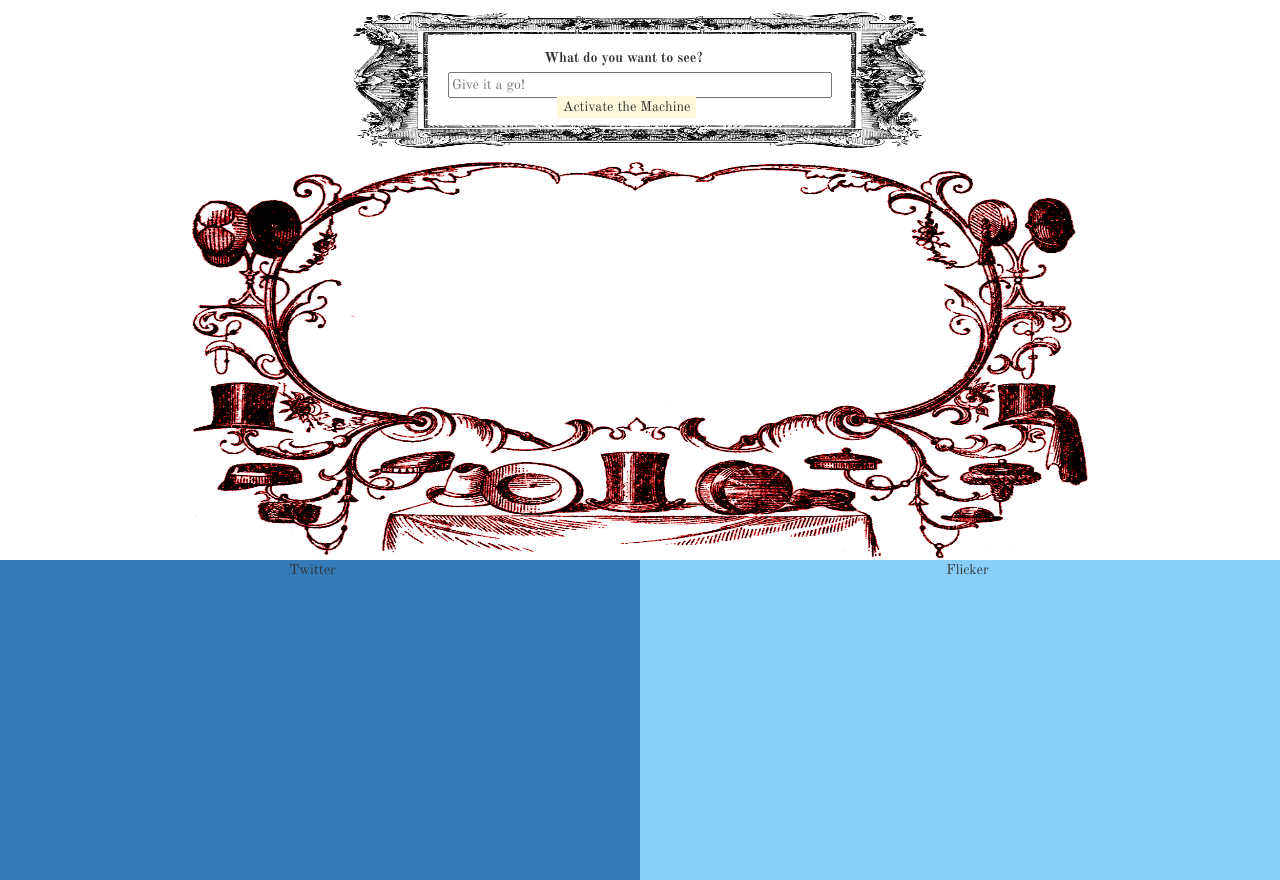
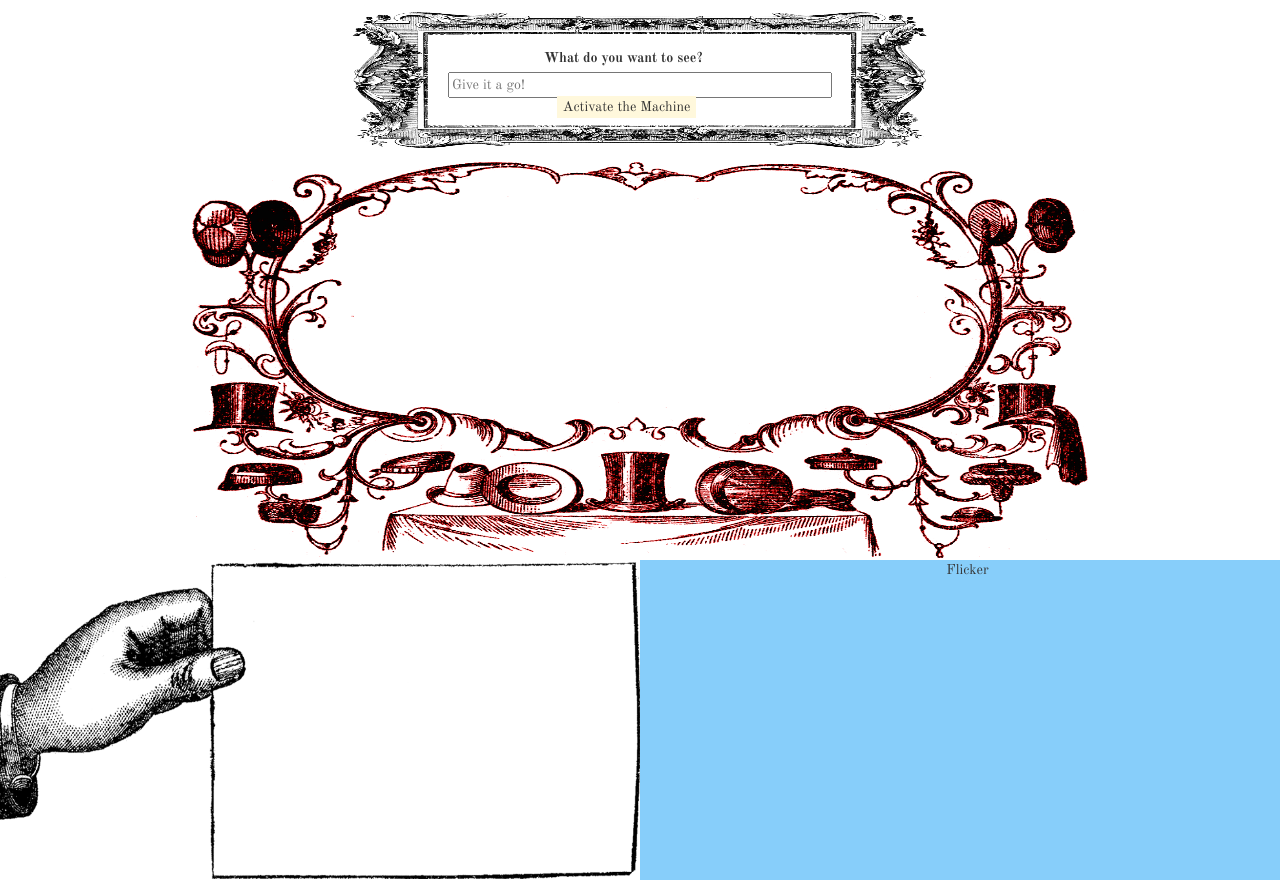
Before and after one commit to smyoshimura/hackathon, a plain HTML site: page index.html in a window 1280 px wide. Drawn offline with nearby package versions, Linux system fonts and the light colour scheme.

Commit message:
initial twitter styling

```diff
--- a/index.html
+++ b/index.html
@@ -48,7 +48,7 @@
 
 
 <div class="row">
-    <div id='twitter-section' class="col-xs-6">Twitter</div>
+    <div id='twitter-section' class="col-xs-6"></div>
     <div id='flicker-section' class="col-xs-6">Flicker</div>
 </div>
 
--- a/style.css
+++ b/style.css
@@ -52,7 +52,9 @@ body {
 }
 
 #twitter-section {
-    background-color: #337ab7;
+    margin-right: auto;
+    background: url("images/twitterframe.png") center no-repeat;
+    background-size: 100% 99%;
 }
 
 #flicker-section {
```
Also changed, not shown: images/twitterframe.png (added).
